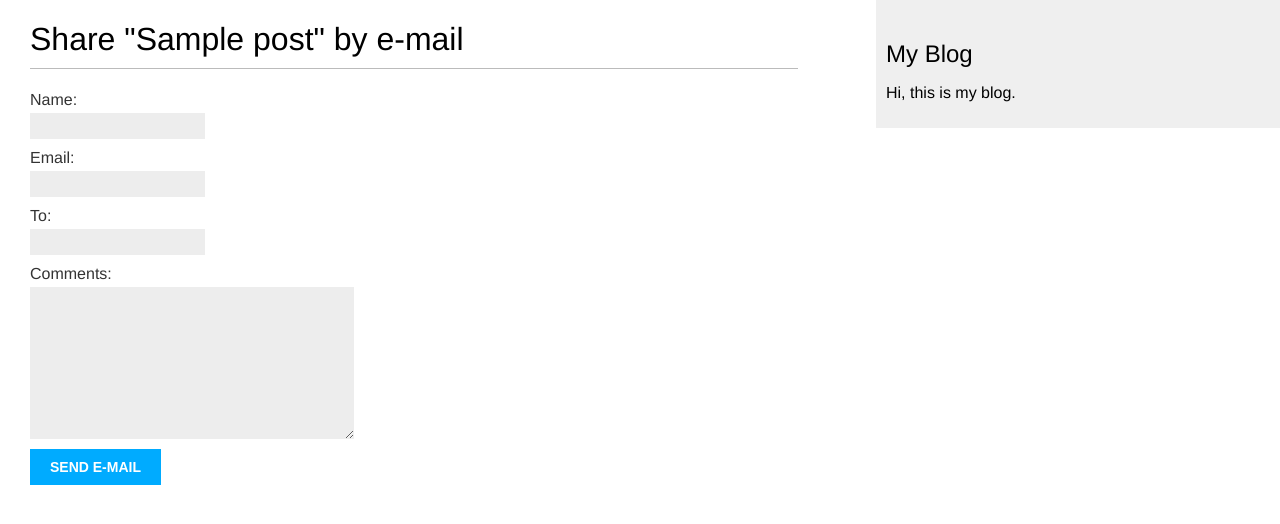
After one commit to vhsenna/django-blog, a Django app: page /blog/1/share/ in a window 1280 px wide. The commit adds this page. Shown: the top 524 px of the page. Run offline with Django 4.2, Linux system fonts and the light colour scheme; tables that the repository leaves empty hold one stand-in row (values such as "Sample post").

Commit message:
Share posts by email

```diff
--- /dev/null
+++ b/blog/forms.py
@@ -0,0 +1,9 @@
+import email
+from unicodedata import name
+from django import forms
+
+class EmailPostForm(forms.Form):
+    name = forms.CharField(max_length=25)
+    email = forms.EmailField()
+    to = forms.EmailField()
+    comments = forms.CharField(required=False, widget=forms.Textarea)
--- a/blog/static/css/blog.css
+++ b/blog/static/css/blog.css
@@ -46,3 +46,30 @@ p.date {
   font-weight: bold;
   margin: 40px 0;
 }
+
+/* forms */
+label {
+  clear: both;
+  color: #333333;
+  float: left;
+  margin-bottom: 4px;
+}
+
+input, textarea {
+  background: #EDEDED;
+  border: 0;
+  clear: both;
+  float: left;
+  font-size: 12px;
+  margin: 0 0 10px;
+  padding: 6px 10px;
+}
+
+input[type=submit] {
+  background: #00ABFF;
+  color: #fff;
+  font-size: 14px;
+  font-weight: bold;
+  padding: 10px 20px;
+  text-transform: uppercase;
+}
--- a/blog/templates/blog/detail.html
+++ b/blog/templates/blog/detail.html
@@ -8,4 +8,7 @@
   Published {{ post.publish }} by {{ post.author }}
 </p>
 {{ post.body|linebreaks }}
+<p>
+  <a href="{% url 'blog:post_share' post.id %}">Share this post</a>
+</p>
 {% endblock %}
--- /dev/null
+++ b/blog/templates/blog/share.html
@@ -0,0 +1,17 @@
+{% extends 'blog/base.html' %}
+
+{% block title %}Share a post{% endblock %}
+
+{% block content %}
+{% if sent %}
+<h1>E-mail successfully sent</h1>
+<p>"<i>{{ post.title }}</i> was successfully sent to {{ form.cleaned_data.to }}"</p>
+{% else %}
+<h1>Share "{{ post.title }}" by e-mail</h1>
+<form method="post">
+  {{ form.as_p }}
+  {% csrf_token %}
+  <input type="submit" value="Send e-mail">
+</form>
+{% endif %}
+{% endblock %}
--- a/blog/urls.py
+++ b/blog/urls.py
@@ -6,4 +6,5 @@ app_name = 'blog'
 urlpatterns = [
     path('', views.PostListView.as_view(), name='post_list'),
     path('<int:year>/<int:month>/<int:day>/<slug:post>/', views.post_detail, name='post_detail'),
+    path('<int:post_id>/share/', views.post_share, name='post_share'),
 ]
--- a/blog/views.py
+++ b/blog/views.py
@@ -1,7 +1,9 @@
 from django.shortcuts import render, get_object_or_404
-from blog.models import Post
 from django.core.paginator import Paginator, EmptyPage, PageNotAnInteger
 from django.views.generic import ListView
+from django.core.mail import send_mail
+from blog.models import Post
+from blog.forms import EmailPostForm
 
 def post_list(request):
     object_list = Post.published.all()
@@ -28,3 +30,27 @@ class PostListView(ListView):
     context_object_name = 'posts'
     paginate_by = 5
     template_name = 'blog/list.html'
+
+def post_share(request, post_id):
+    # Retrieve post by id
+    post = get_object_or_404(Post, id=post_id, status='published')
+    sent = False
+
+    if request.method == 'POST':
+        # Form was submitted
+        form = EmailPostForm(request.POST)
+        if form.is_valid():
+            # Form fields passed validation
+            cd = form.cleaned_data
+            post_url = request.build_absolute_uri(post.get_absolute_url())
+            subject = f"{cd['name']} recommends you read {post.title}"
+            message = f"Read {post.title} at {post_url} \n\n {cd['name']}\'s comments: {cd['comments']}"
+            send_mail(subject, message, 'admin@myblog.com', [cd['to']])
+            sent = True
+    else:
+        form = EmailPostForm()
+    return render(request, 'blog/share.html', {
+        'post': post,
+        'form': form,
+        'sent': sent
+    })
```
Also changed, not shown: mysite/settings.py (+7 -0 lines).
